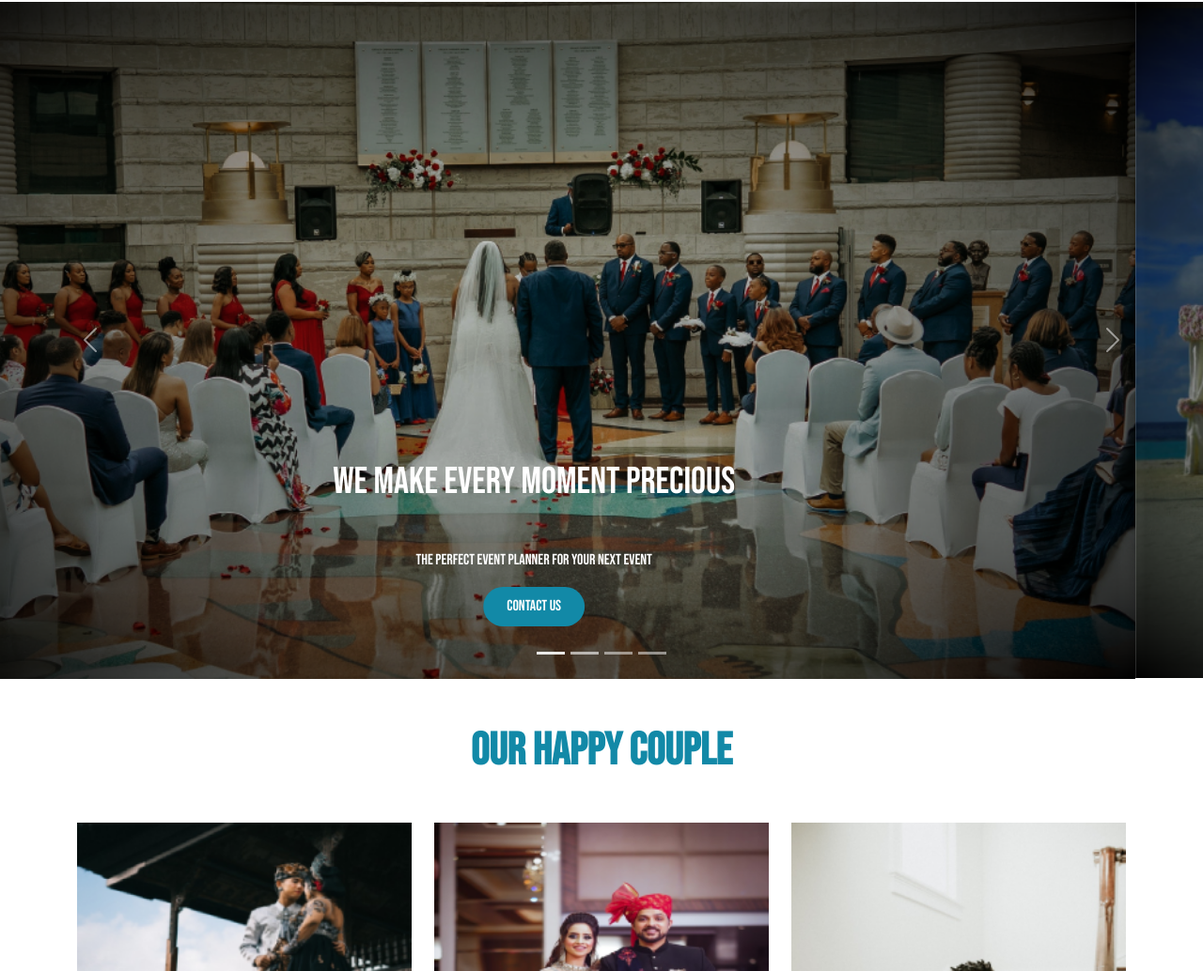
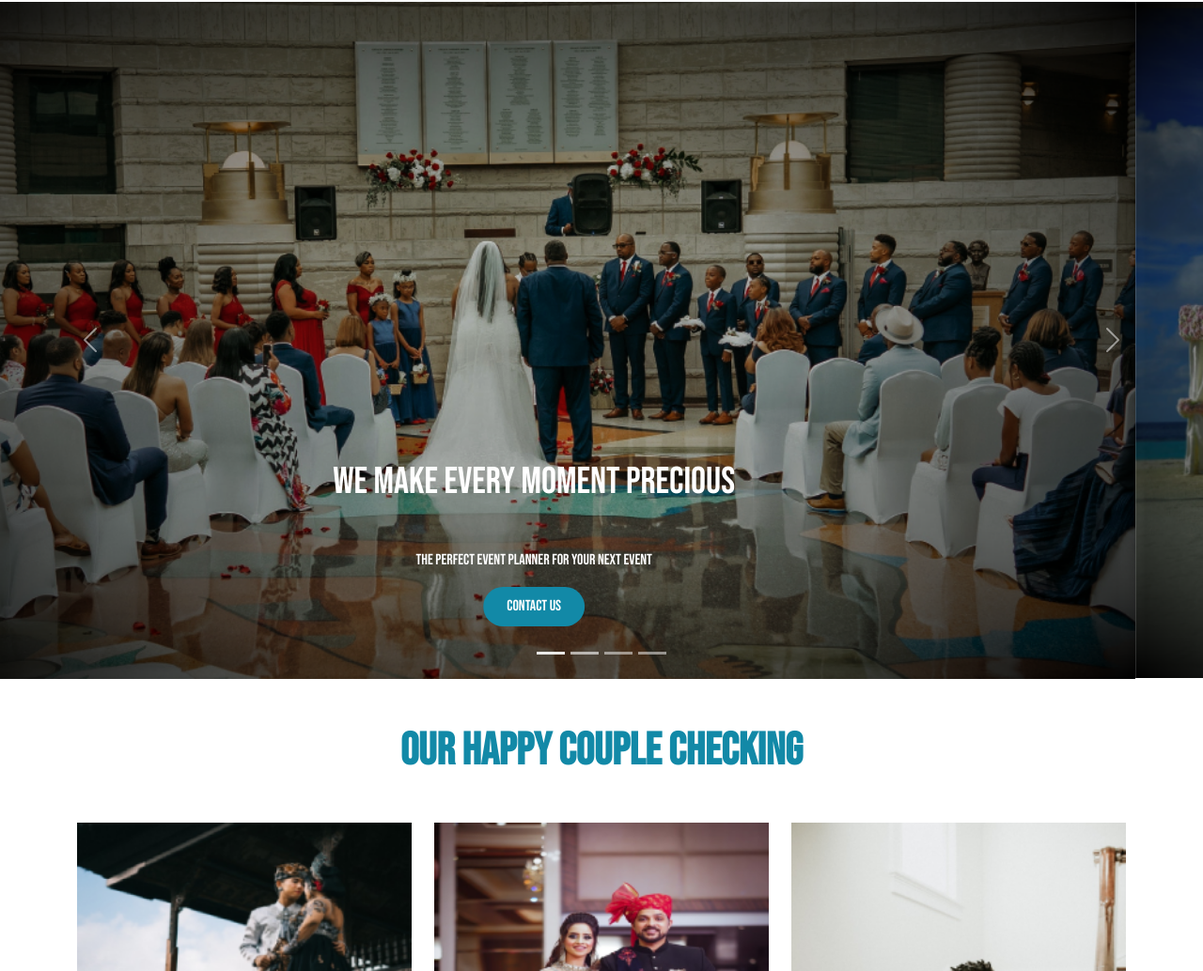
Before and after one commit to alamgir5253/convention-hall, a plain HTML site: page index.html in a window 1280 px wide. Shown: the part 66-1100 px from the top of the page at 94% size. Drawn offline with nearby package versions, Linux system fonts and the light colour scheme.

Commit message:
checking clone file

```diff
--- a/index.html
+++ b/index.html
@@ -219,7 +219,7 @@
       <section id="couple">
         <div class="container">
           <h2 style="color: #1289a7; font-family: 'Bebas Neue', cursive;" class="fw-bold display-5 text-center my-5 text-uppercase">
-            our happy couple
+            our happy couple checking
           </h2>
           <div class="row">
             <div class="col-md-6 col-lg-4 mb-3">
```
